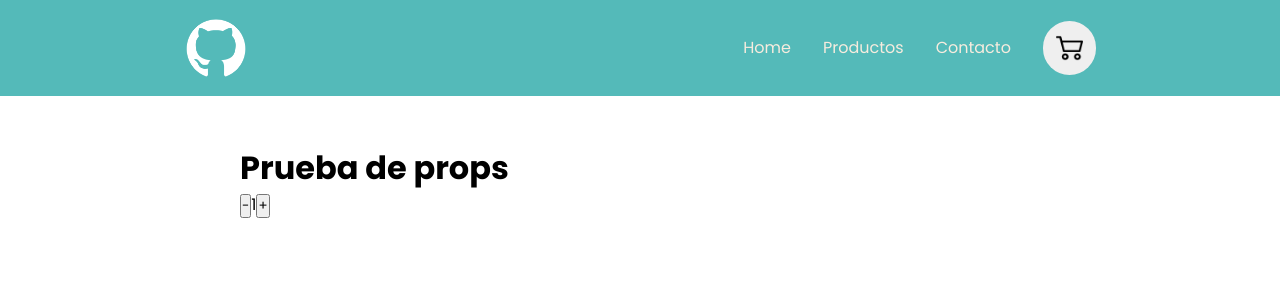
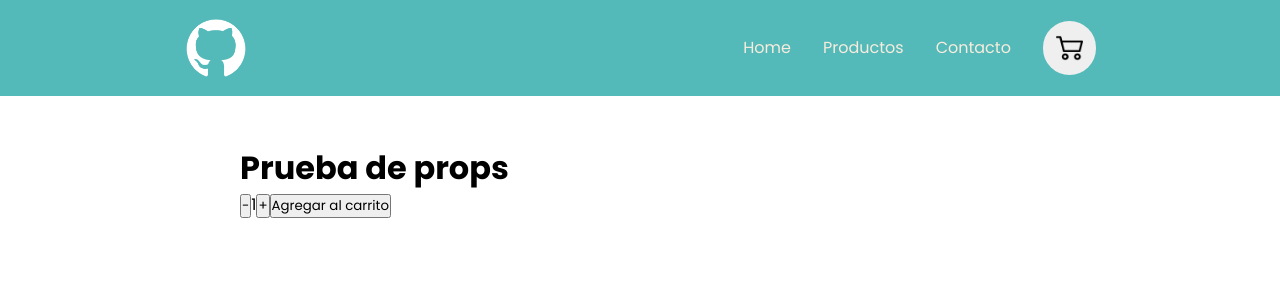
Before and after one commit to JuampiSoro/proyect__react, a React (Create React App) app: page / in a window 1280 px wide. Shown: the top 300 px of the page. Built offline with nearby package versions, Linux system fonts and the light colour scheme.

Commit message:
With onAdd

```diff
--- a/src/components/ItemCount.js
+++ b/src/components/ItemCount.js
@@ -1,6 +1,6 @@
 import { useState } from "react"
 
-const ItemCount = ({ inicio, stock }) => {
+const ItemCount = ({ inicio, stock, onAdd }) => {
     const [v, setValor] = useState(inicio);
 
     return (
@@ -10,8 +10,11 @@ const ItemCount = ({ inicio, stock }) => {
             }}>-</button>
             {v}
             <button onClick={() => {
-                v < stock ? setValor(v + 1) : console.log("No hay mas stock!");;
+                v < stock ? setValor(v + 1) : console.log("No hay mas stock!");
             }}>+</button>
+            <button onClick={() => onAdd(v)}>
+                Agregar al carrito
+            </button>
         </div>
     )
 }
--- a/src/components/ItemListContainer.js
+++ b/src/components/ItemListContainer.js
@@ -1,13 +1,13 @@
 import ItemCount from './ItemCount'
 
 const ItemListContainer = ({ contenido }) => {
+    return (
 
-
-
-    return (
         <main className="products__container">
             <h1>{contenido}</h1>
-            <ItemCount inicio={1} stock={10} />
+            <ItemCount inicio={1} stock={10} onAdd={contador => {
+                alert(`Agregaste ${contador} productos`);
+            }} />
         </main>
     )
 }
```
